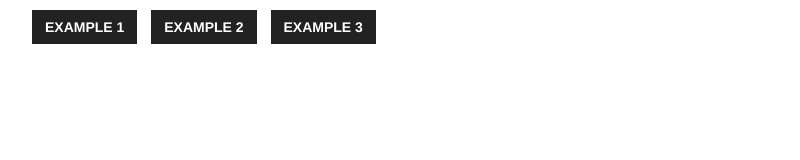
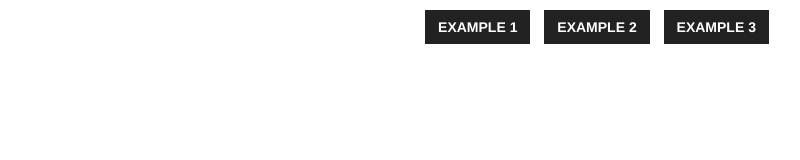
Before and after one commit to mh-rafi/Easy-popup-box, a plain HTML site: page index.html in a window 1280 px wide. Shown: the whole page, without its empty margins (43-843 px from the left). Drawn offline with nearby package versions, Linux system fonts and the light colour scheme.

Commit message:
buttons are centered

```diff
--- a/index.html
+++ b/index.html
@@ -28,6 +28,9 @@
 	    right: 20px;
 	    font-size: 21px;
 	    color: #666;
+	}
+	.btn_grp {
+		text-align: center;
 	}
 	.btn {
 		border-radius: 0;
```
